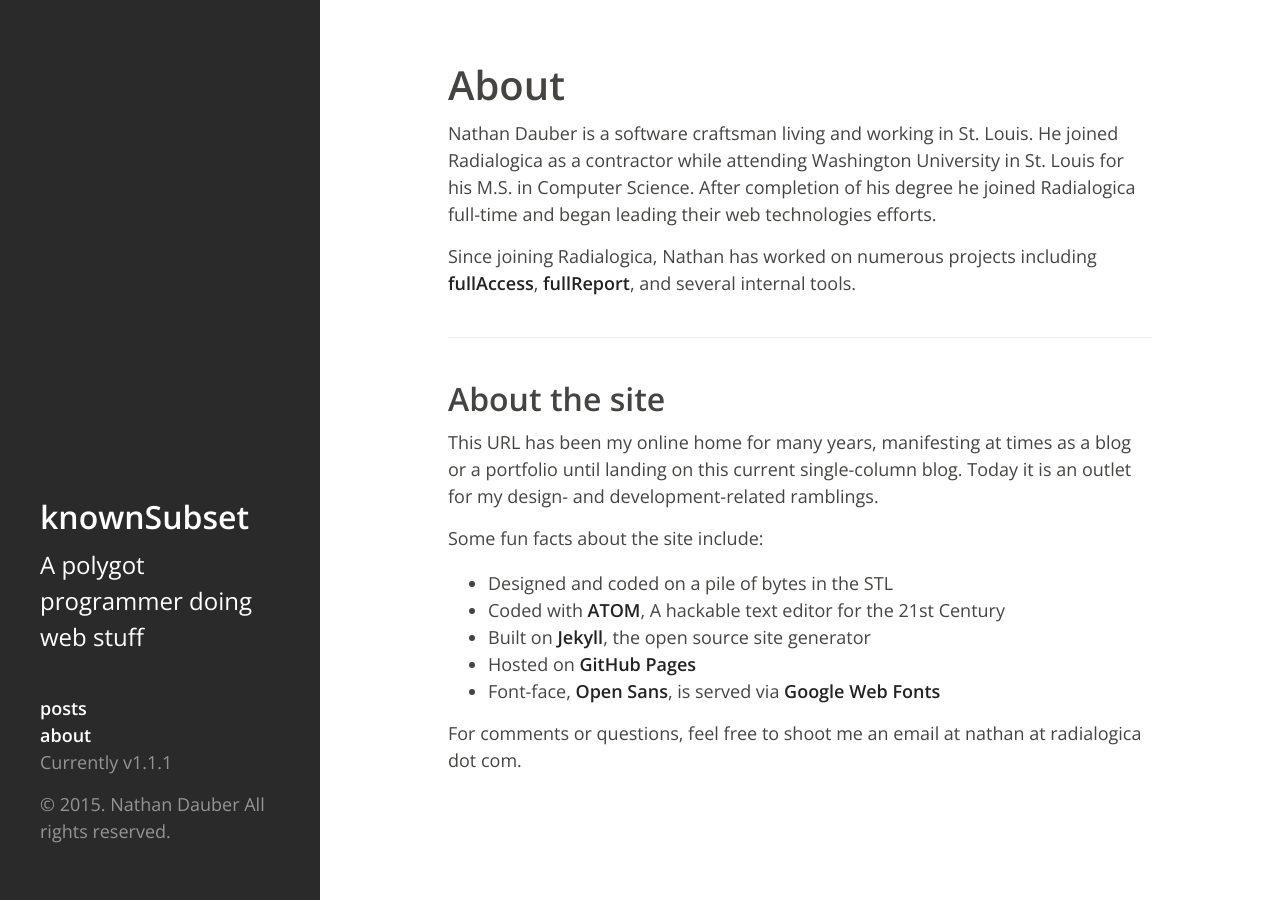
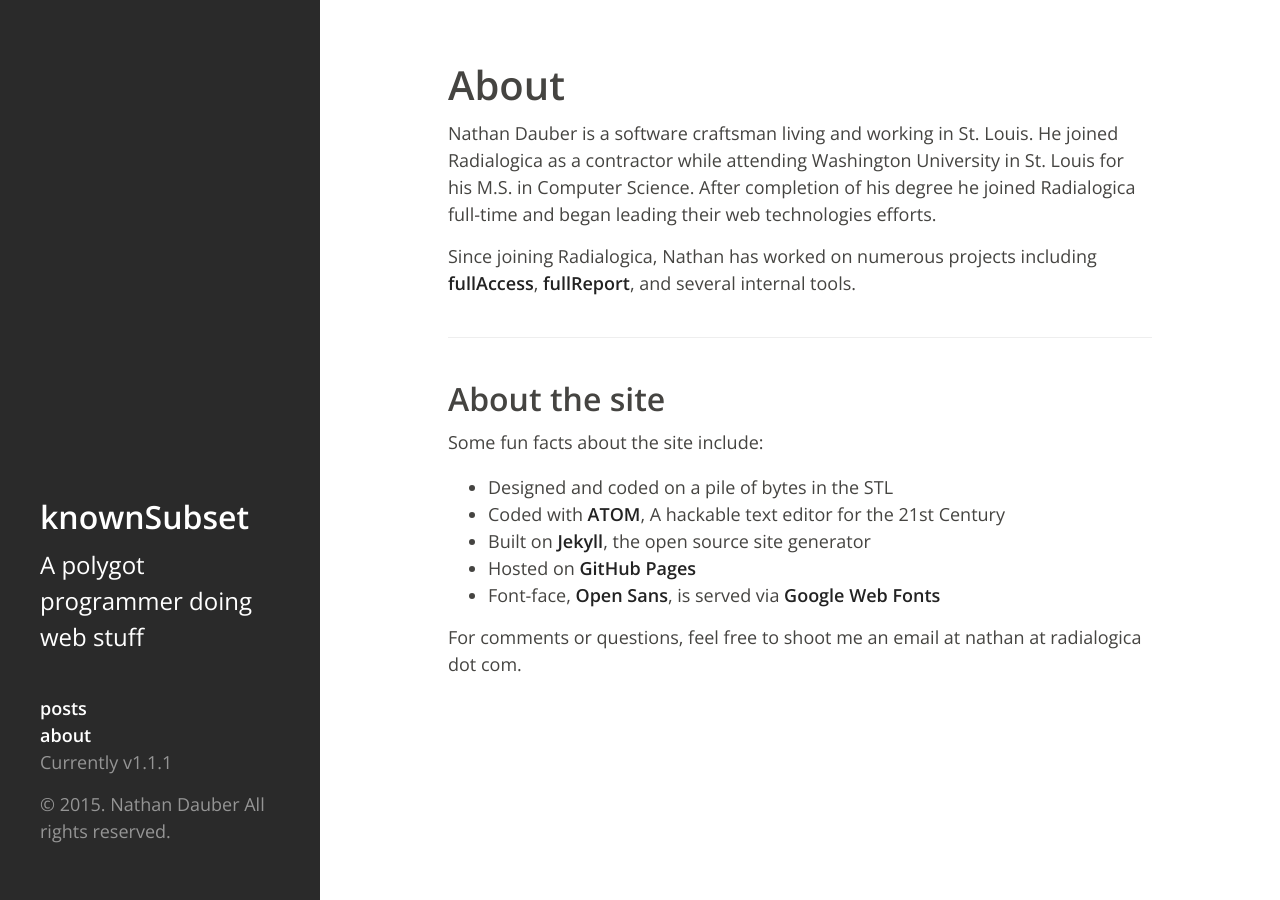
Before and after one commit to KnownSubset/KnownSubset.github.io, a Jekyll site: the page built from about.md, in a window 1280 px wide. Built offline with Jekyll 4.4.1, drawn with Linux system fonts in a browser that asks for light colours; Markdown is read by kramdown in place of the engine named in the settings.

```diff
--- a/about.md
+++ b/about.md
@@ -15,7 +15,6 @@ permalink: /about/
   <hr>
 
   <h2>About the site</h2>
-  <p>This URL has been my online home for many years, manifesting at times as a blog or a portfolio until landing on this current single-column blog. Today it is an outlet for my design- and development-related ramblings.</p>
   <p>Some fun facts about the site include:</p>
   <ul>
     <li>Designed and coded on a pile of bytes in the STL</li>
```
